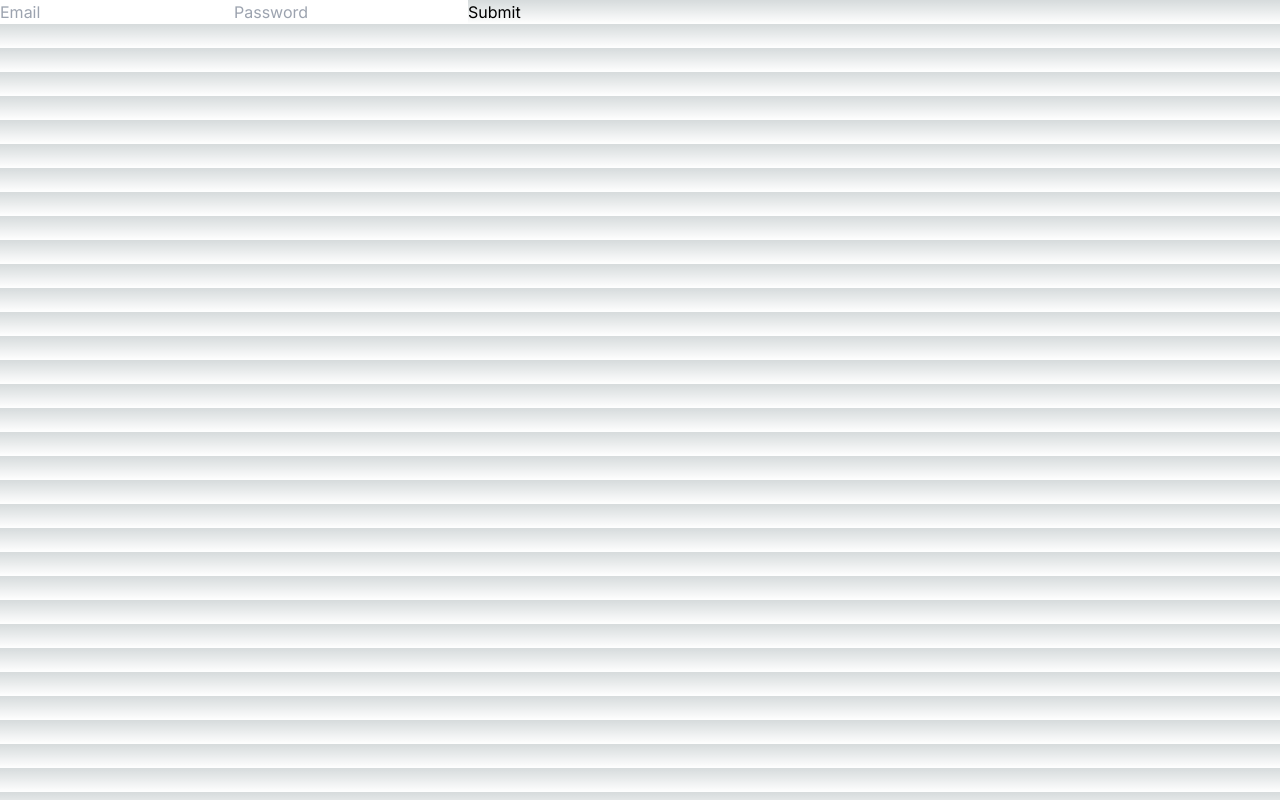
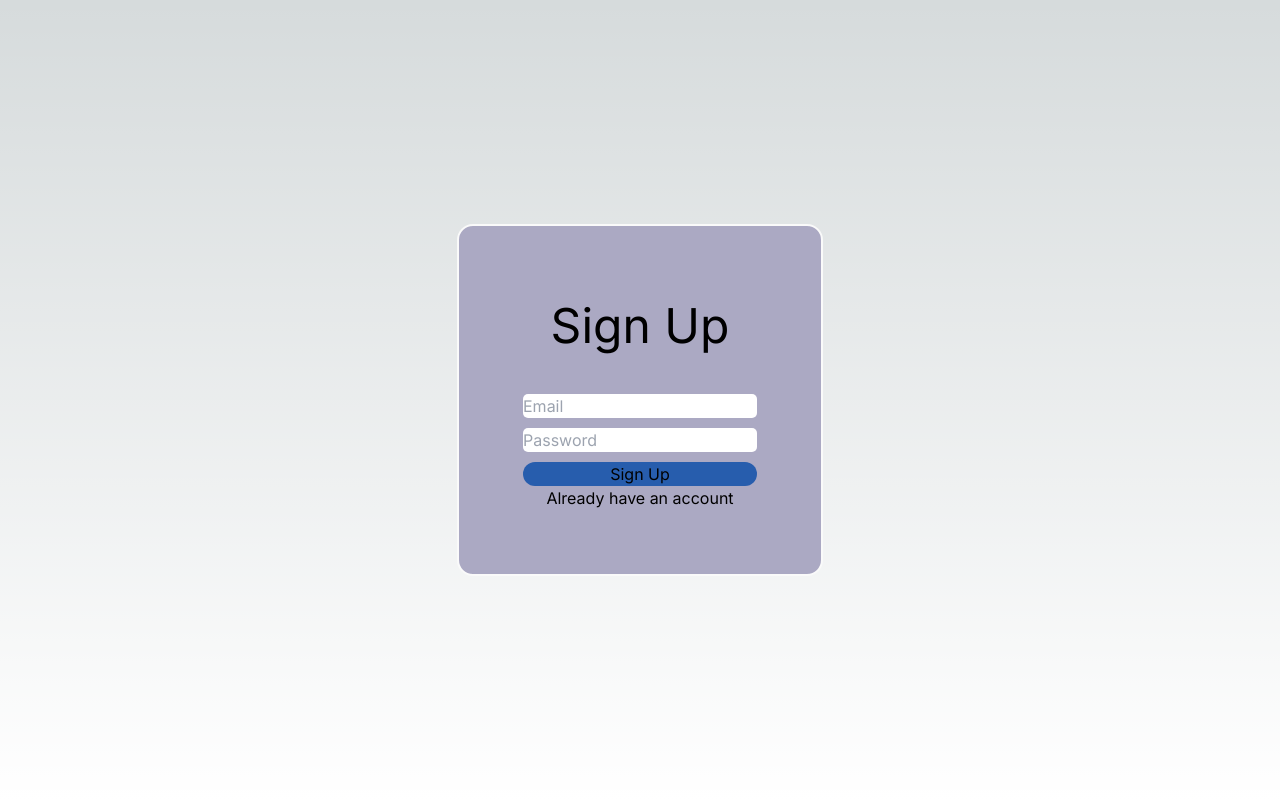
Before and after one commit to diegozklein/Todo-List, a Next.js app: page /signup in a window 1280 px wide. Built offline with nearby package versions, Linux system fonts and the light colour scheme.

Commit message:
Fixed the database and improved UI

```diff
--- a/src/app/page.tsx
+++ b/src/app/page.tsx
@@ -3,6 +3,6 @@ import SignIn from './signin/page'
 
 export default function Home() {
   return (
-    <h1>Hello World</h1>
+    <SignIn/>
   )
 }
--- a/src/app/signin/page.tsx
+++ b/src/app/signin/page.tsx
@@ -5,6 +5,7 @@ import { getAuth } from 'firebase/auth';
 import { useRouter } from 'next/navigation';
 import { app, signInWithEmailAndPassword } from '../../../firebase/Config';
 import styles from "../../../styles/Signin.module.css";
+import Head from 'next/head';
 
 export default function SignIn() {
     const auth = getAuth(app);
@@ -18,21 +19,29 @@ export default function SignIn() {
             .then((userCredential) => {
                 const user = userCredential.user;
                 alert("User Connected");
-                router.push("/");
+                router.push("/todoList");
             })
     }
 
     return (
+        <div>
+            <Head>
+                <title>Todo - Login</title>
+            </Head>
             <div className={styles.loginDiv}>
                 <div className={styles.loginDivBox}>
                     <h1 className={styles.title}>Login</h1>
                     <div className={styles.inputDiv}>
-                    <input placeholder="Email" value={email} onChange={(e) => {setEmail(e.target.value)}} />
+                        <input className={styles.input} placeholder="Email" value={email} onChange={(e) => {setEmail(e.target.value)}} />
                     </div>
                     <div className={styles.inputDiv}>
-                    <input type='password' placeholder="Password" value={password} onChange={(e) => {setPassword(e.target.value) }} />
+                        <input className={styles.input} type='password' placeholder="Password" value={password} onChange={(e) => {setPassword(e.target.value) }} />
                     </div>
                     <button className={styles.loginBtn} onClick={Submit}>Login</button>
+                    <div className={styles.createAccDiv}>
+                        <button className={styles.signupBtn} onClick={() => router.push("/signup")}>Create Account</button>
+                    </div>
+                </div>
             </div>
         </div>
     );
--- a/src/app/signup/page.tsx
+++ b/src/app/signup/page.tsx
@@ -5,6 +5,8 @@ import { getAuth } from "firebase/auth";
 import { useRouter } from "next/navigation";
 import {  app, auth, db,createUserWithEmailAndPassword,doc ,setDoc,uploadBytes,ref, collection } from "../../../firebase/Config";
 import { addDoc } from "firebase/firestore";
+import styles from "../../../styles/Signup.module.css";
+import Head from "next/head";
 
 
 export default function Signup() {
@@ -14,19 +16,19 @@ export default function Signup() {
 
     const router = useRouter();
     const [email, setEmail] = useState("");
-    const [passwordOne, setPasswordOne] = useState("");
-    const [passwordTwo, setPasswordTwo] = useState("");
+    const [password, setPassword] = useState("");
+    // const [passwordTwo, setPasswordTwo] = useState("");
 
 
     function Submit(){
-        createUserWithEmailAndPassword(auth, email, passwordOne).then((userCredential) => {
+        createUserWithEmailAndPassword(auth, email, password).then((userCredential) => {
             const user = userCredential.user;
             alert('User created!!!')
             router.push("/")
         }).then((userCredential) => {
-            addDoc(collection(userRef, "users", "user"), {
+            addDoc(collection(userRef, "users", email), {
                 email: email,
-                password: passwordOne
+                password: password
             }
             );
         })
@@ -34,9 +36,24 @@ export default function Signup() {
 
     return(
         <div>
-            <input placeholder="Email" value={email} onChange={(e) => {setEmail(e.target.value)}} />
-            <input type='password' placeholder="Password" value={passwordOne} onChange={(e) => {setPasswordOne(e.target.value) }} />
-            <button onClick={Submit}>Submit</button>
+            <Head>
+                <title>Todo - SignUp</title>
+            </Head>
+            <div className={styles.signupDiv}>
+                <div className={styles.signupDivBox}>
+                    <h1 className={styles.title}>Sign Up</h1>
+                    <div className={styles.inputDiv}>
+                        <input className={styles.input} placeholder="Email" value={email} onChange={(e) => {setEmail(e.target.value)}} />
+                    </div>
+                    <div className={styles.inputDiv}>
+                        <input className={styles.input} type='password' placeholder="Password" value={password} onChange={(e) => {setPassword(e.target.value) }} />
+                    </div>
+                    <button className={styles.signUpBtn} onClick={Submit}>Sign Up</button>
+                    <div className={styles.alreadyHaveAccDiv}>
+                        <button className={styles.loginBtn} onClick={() => router.push("/signin")}>Already have an account</button>
+                    </div>
+                </div>
+            </div>
         </div>
     );
 
--- a/styles/Signin.module.css
+++ b/styles/Signin.module.css
@@ -4,7 +4,6 @@
     display: flex;
     align-items: center;
     justify-content: center;
-    color: #fafafa;
 }
 
 .loginDivBox {
@@ -13,7 +12,7 @@
     display: flex;
     flex-direction: column;
     align-items: center;
-    background-color: #522525;
+    background-color: #ABA9C3;
     border: 2px solid #fafafa;
 }
 
@@ -21,11 +20,23 @@
     margin-bottom: 10px;
 }
 
+.input {
+    border-radius: 5px;
+}
+
 .loginBtn {
     border: none;
-    border-radius: 10%;
+    border-radius: 15px;
     width: 100%;
-    background-color: rgb(0, 0, 0);
+    background-color: #275DAD;
+}
+
+.signupBtn {
+    display: flex;
+}
+
+.createAccDiv {
+    display: flex;
 }
 
 .title {
--- a/styles/Signup.module.css
+++ b/styles/Signup.module.css
@@ -0,0 +1,45 @@
+.signupDiv {
+    width: 100%;
+    height: 100vh;
+    display: flex;
+    align-items: center;
+    justify-content: center;
+}
+
+.signupDivBox {
+    padding: 4rem;
+    border-radius: 1rem;
+    display: flex;
+    flex-direction: column;
+    align-items: center;
+    background-color: #ABA9C3;
+    border: 2px solid #fafafa;
+}
+
+.inputDiv {
+    margin-bottom: 10px;
+}
+
+.input {
+    border-radius: 5px;
+}
+
+.signUpBtn {
+    border: none;
+    border-radius: 15px;
+    width: 100%;
+    background-color: #275DAD;
+}
+
+.loginBtn {
+    display: flex;
+}
+
+.alreadyHaveAccDiv {
+    display: flex;
+}
+
+.title {
+    font-size: 3rem;
+    margin: 0rem 0rem 2rem 0rem;
+}
```
Also changed, not shown: src/app/todoList/page.tsx (added). Lines whose indentation alone changed are shown as unchanged.
